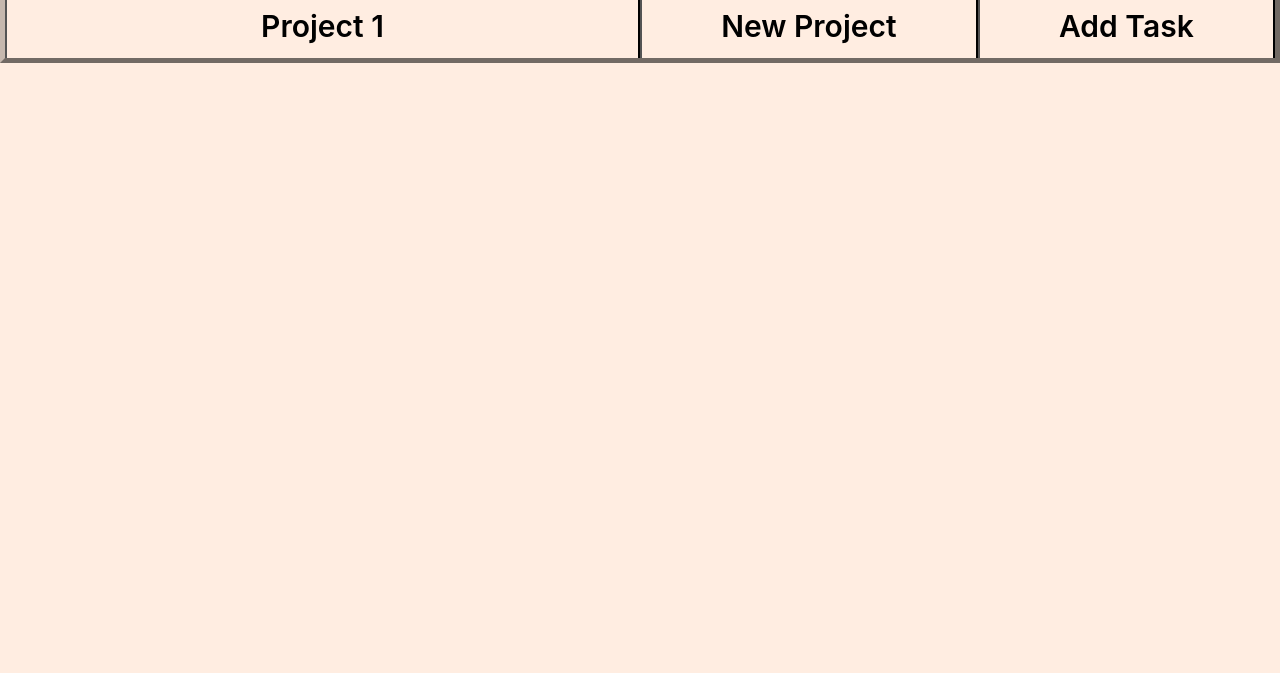
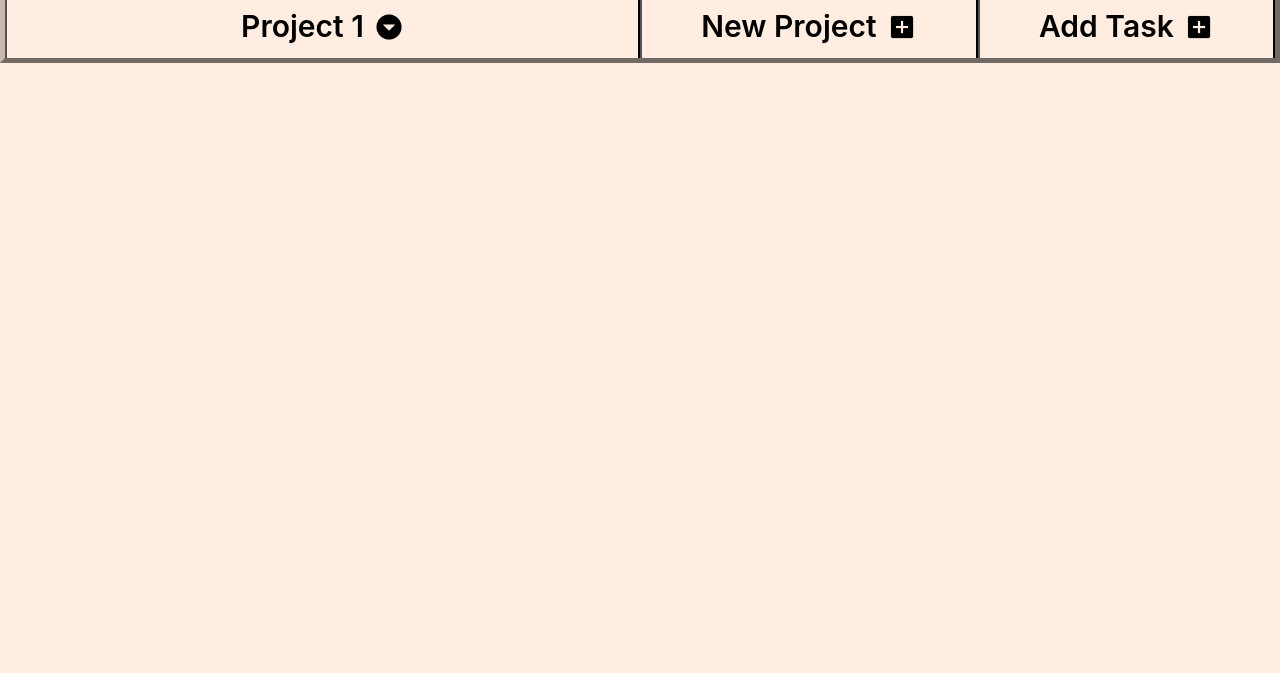
Before and after one commit to ClearlyyConfused/todoList, a website built with webpack: page dist/index.html in a window 1280 px wide. Shown: the part 127-800 px from the top of the page. Built offline with nearby package versions, Linux system fonts and the light colour scheme.

Commit message:
Add icons and logos

```diff
--- a/src/createProject.js
+++ b/src/createProject.js
@@ -15,6 +15,12 @@ function createProjectHeader(project) {
 	document.querySelector('#header').appendChild(projectDisplay);
 	createAddProjBtn();
 	createTaskButton(project);
+
+	const image = document.createElement('img');
+	image.src = 'images/dropdown.png';
+	image.setAttribute('width', '30px');
+	image.setAttribute('height', 'auto');
+	projectDisplay.appendChild(image);
 }
 
 function createProjectBody(project) {
@@ -39,6 +45,7 @@ function createAddProjBtn() {
 	const projectButton = document.createElement('button');
 	projectButton.setAttribute('id', '#addProject');
 	projectButton.innerText = 'New Project';
+	document.querySelector('#header').appendChild(projectButton);
 	projectButton.addEventListener('click', () => {
 		document.querySelector('#formLocation').innerHTML = '';
 		let name = prompt('What do you want to name the project?');
@@ -46,7 +53,11 @@ function createAddProjBtn() {
 		displayProject(project);
 	});
 
-	document.querySelector('#header').appendChild(projectButton);
+	const image = document.createElement('img');
+	image.src = 'images/plus-box.png';
+	image.setAttribute('width', '30px');
+	image.setAttribute('height', 'auto');
+	projectButton.appendChild(image);
 }
 
 export {
--- a/src/createTask.js
+++ b/src/createTask.js
@@ -40,6 +40,12 @@ function createTaskButton(project) {
 	document.querySelector('#addTask').addEventListener('click', () => {
 		showForm(project);
 	});
+
+	const image = document.createElement('img');
+	image.src = 'images/plus-box.png';
+	image.setAttribute('width', '30px');
+	image.setAttribute('height', 'auto');
+	addTaskButton.appendChild(image);
 }
 
 export { createCheckMarkBtn, createDelButton, createTaskButton };
```
Also changed, not shown: dist/images/dropdown.png (added), dist/images/github.png (added), dist/images/logo.png (added), dist/images/plus-box.png (added), dist/index.html, dist/main.js, dist/style.css, 1 other file.
